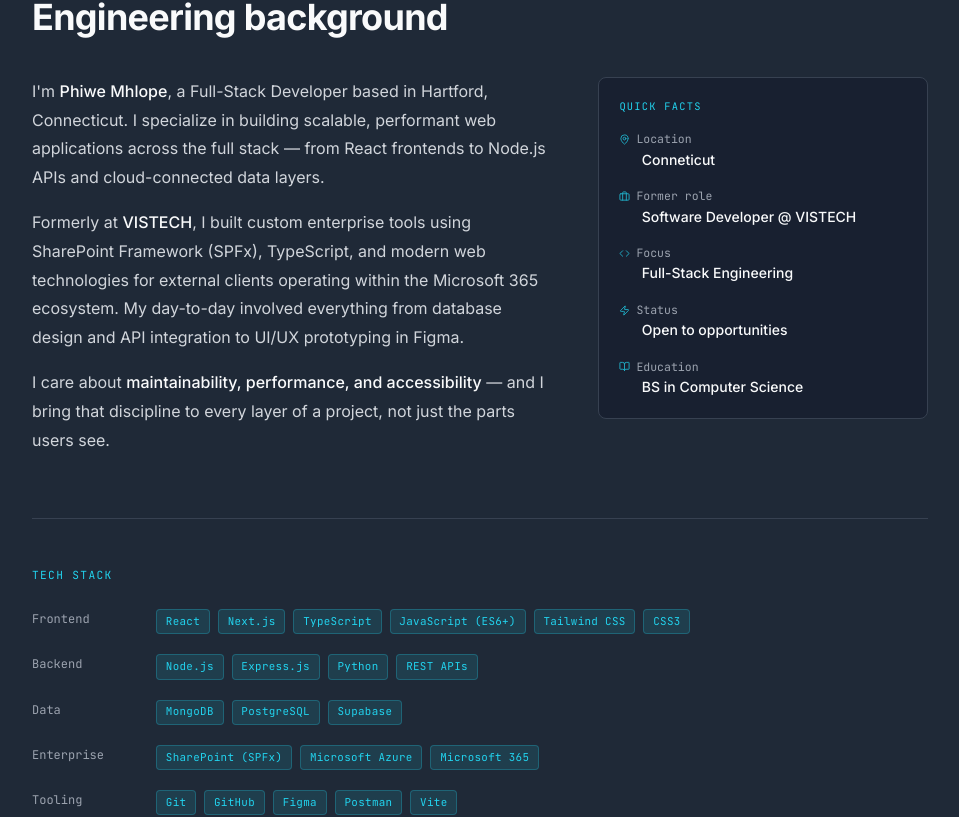
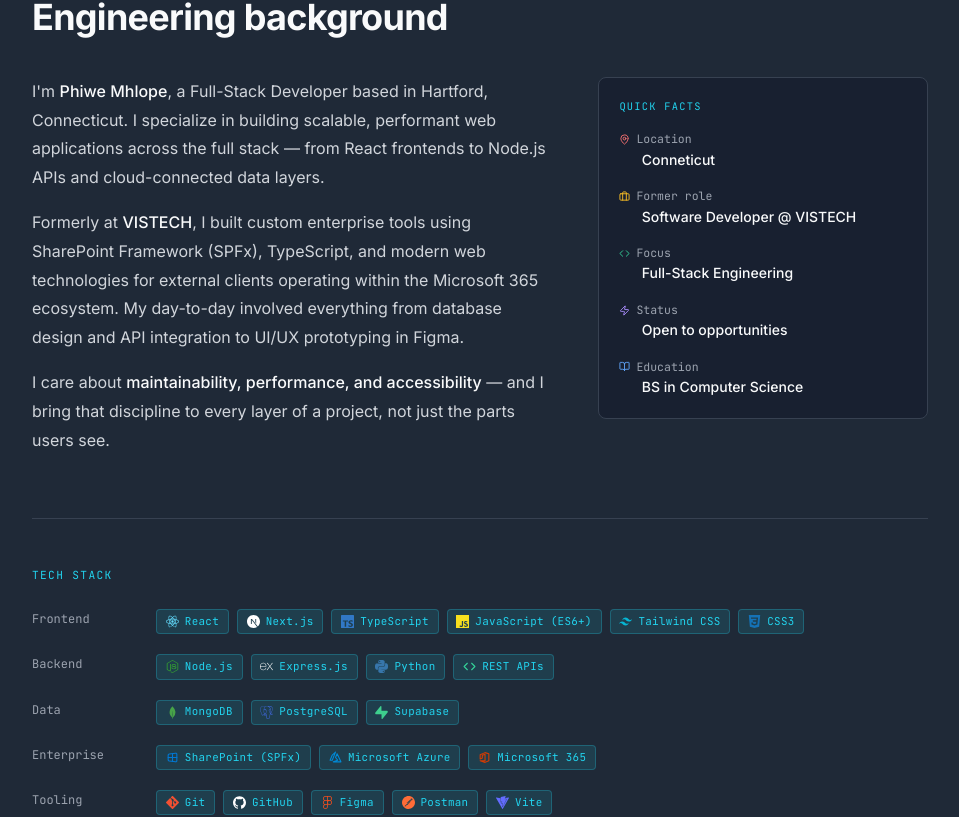
Before and after one commit to PhiweM/PorfolioFrontEnd, a React (Vite) app: page / in a window 1280 px wide. Shown: the part 970-1787 px from the top of the page, without its empty margins (160-1119 px from the left). Built offline with nearby package versions, Linux system fonts and the light colour scheme.

Commit message:
tech stack icons color

```diff
--- a/index.html
+++ b/index.html
@@ -4,7 +4,7 @@
     <meta charset="UTF-8" />
     <link rel="icon" type="image/x-icon" href="/favicon.ico" />
     <meta name="viewport" content="width=device-width, initial-scale=1.0" />
-    <title>Phiwe Mhlope — Frontend &amp; Full-Stack Engineer</title>
+    <title>Phiwe Mhlope </title>
     <meta name="description" content="Frontend &amp; Full-Stack Engineer specializing in React, TypeScript, and scalable web systems. Currently at VISTECH building enterprise tools on Microsoft 365." />
 
     <!-- Open Graph -->
--- a/src/components/About.tsx
+++ b/src/components/About.tsx
@@ -1,26 +1,60 @@
 import { motion } from 'framer-motion';
 import { LuMapPin, LuBriefcase, LuCode, LuZap, LuBookOpen } from 'react-icons/lu';
+import {
+  SiReact, SiNextdotjs, SiTypescript, SiJavascript, SiTailwindcss, SiCss3,
+  SiNodedotjs, SiExpress, SiPython,
+  SiMongodb, SiPostgresql, SiSupabase,
+  SiGit, SiGithub, SiFigma, SiPostman, SiVite,
+} from 'react-icons/si';
+import { TbBrandAzure, TbBrandOffice, TbBrandWindows } from 'react-icons/tb';
+import type { IconType } from 'react-icons';
 
-const techCategories = [
+const techCategories: { label: string; items: { name: string; icon: IconType; color: string }[] }[] = [
   {
     label: 'Frontend',
-    items: ['React', 'Next.js', 'TypeScript', 'JavaScript (ES6+)', 'Tailwind CSS', 'CSS3'],
+    items: [
+      { name: 'React',               icon: SiReact,       color: '#61DAFB' },
+      { name: 'Next.js',             icon: SiNextdotjs,   color: '#ffffff' },
+      { name: 'TypeScript',          icon: SiTypescript,  color: '#3178C6' },
+      { name: 'JavaScript (ES6+)',   icon: SiJavascript,  color: '#F7DF1E' },
+      { name: 'Tailwind CSS',        icon: SiTailwindcss, color: '#06B6D4' },
+      { name: 'CSS3',                icon: SiCss3,        color: '#1572B6' },
+    ],
   },
   {
     label: 'Backend',
-    items: ['Node.js', 'Express.js', 'Python', 'REST APIs'],
+    items: [
+      { name: 'Node.js',    icon: SiNodedotjs,              color: '#339933' },
+      { name: 'Express.js', icon: SiExpress,                color: '#ffffff' },
+      { name: 'Python',     icon: SiPython,                 color: '#3776AB' },
+      { name: 'REST APIs',  icon: LuCode as unknown as IconType, color: '#34d399' },
+    ],
   },
   {
     label: 'Data',
-    items: ['MongoDB', 'PostgreSQL', 'Supabase'],
+    items: [
+      { name: 'MongoDB',    icon: SiMongodb,    color: '#47A248' },
+      { name: 'PostgreSQL', icon: SiPostgresql, color: '#4169E1' },
+      { name: 'Supabase',   icon: SiSupabase,   color: '#3ECF8E' },
+    ],
   },
   {
     label: 'Enterprise',
-    items: ['SharePoint (SPFx)', 'Microsoft Azure', 'Microsoft 365'],
+    items: [
+      { name: 'SharePoint (SPFx)', icon: TbBrandWindows, color: '#0078D4' },
+      { name: 'Microsoft Azure',   icon: TbBrandAzure,   color: '#0089D6' },
+      { name: 'Microsoft 365',     icon: TbBrandOffice,  color: '#D83B01' },
+    ],
   },
   {
     label: 'Tooling',
-    items: ['Git', 'GitHub', 'Figma', 'Postman', 'Vite'],
+    items: [
+      { name: 'Git',     icon: SiGit,     color: '#F05032' },
+      { name: 'GitHub',  icon: SiGithub,  color: '#ffffff' },
+      { name: 'Figma',   icon: SiFigma,   color: '#F24E1E' },
+      { name: 'Postman', icon: SiPostman, color: '#FF6C37' },
+      { name: 'Vite',    icon: SiVite,    color: '#646CFF' },
+    ],
   },
 ];
 
@@ -104,18 +138,18 @@
                 Quick facts
               </p>
               {[
-                { label: 'Location',    value: 'Conneticut',                      icon: <LuMapPin size={11} /> },
-                { label: 'Former role', value: 'Software Developer @ VISTECH',    icon: <LuBriefcase size={11} /> },
-                { label: 'Focus',       value: 'Full-Stack Engineering',           icon: <LuCode size={11} /> },
-                { label: 'Status',      value: 'Open to opportunities',            icon: <LuZap size={11} /> },
-                { label: 'Education',   value: 'BS in Computer Science',           icon: <LuBookOpen size={11} /> },
-              ].map(({ label, value, icon }) => (
+                { label: 'Location',    value: 'Conneticut',                      icon: <LuMapPin size={11} />,    iconColor: '#f87171' },
+                { label: 'Former role', value: 'Software Developer @ VISTECH',    icon: <LuBriefcase size={11} />, iconColor: '#fbbf24' },
+                { label: 'Focus',       value: 'Full-Stack Engineering',           icon: <LuCode size={11} />,      iconColor: '#34d399' },
+                { label: 'Status',      value: 'Open to opportunities',            icon: <LuZap size={11} />,       iconColor: '#a78bfa' },
+                { label: 'Education',   value: 'BS in Computer Science',           icon: <LuBookOpen size={11} />,  iconColor: '#60a5fa' },
+              ].map(({ label, value, icon, iconColor }) => (
                 <div key={label}>
                   <p
                     className="flex items-center gap-1.5"
                     style={{ color: 'var(--text-3)', fontSize: '0.72rem', fontFamily: 'var(--mono)' }}
                   >
-                    <span style={{ color: 'var(--accent)', opacity: 0.8 }}>{icon}</span>
+                    <span style={{ color: iconColor }}>{icon}</span>
                     {label}
                   </p>
                   <p style={{ color: 'var(--text)', fontSize: '0.875rem', fontWeight: 500, paddingLeft: '1.4rem' }}>
@@ -156,9 +190,10 @@
                   {cat.label}
                 </span>
                 <div className="flex flex-wrap gap-2">
-                  {cat.items.map((tech) => (
-                    <span key={tech} className="tech-badge">
-                      {tech}
+                  {cat.items.map(({ name, icon: Icon, color }) => (
+                    <span key={name} className="tech-badge flex items-center gap-1.5">
+                      <Icon size={13} style={{ color, flexShrink: 0 }} />
+                      {name}
                     </span>
                   ))}
                 </div>
```
Also changed, not shown: .claude/settings.json (deleted).
